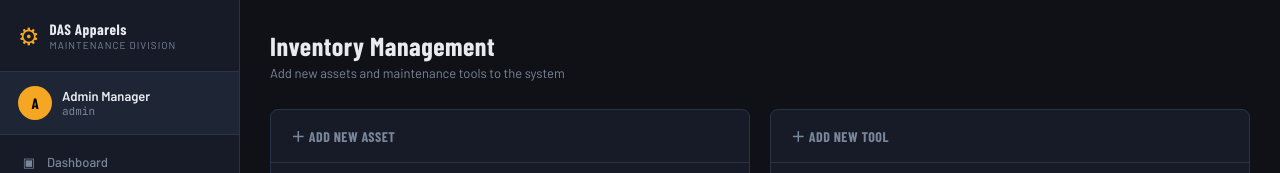
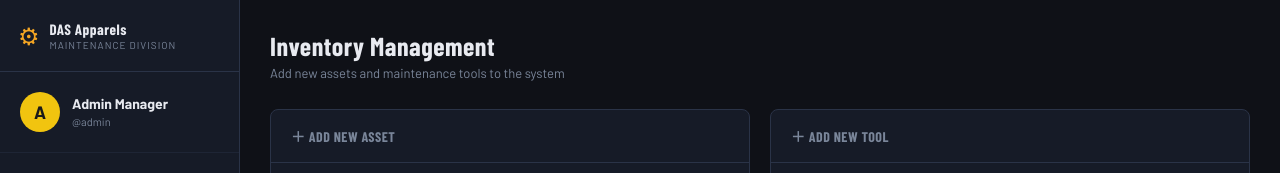
Before and after one commit to yohan-gamage/das-apperals, a Flask app: page /inventory in a window 1280 px wide. Shown: the top 173 px of the page. Run offline with Flask 3, Linux system fonts and the light colour scheme; a user stored in the database is signed in; data that the repository does not hold is empty; some libraries are stand-ins or nearby versions.

Commit message:
Update base.html

```diff
--- a/templates/base.html
+++ b/templates/base.html
@@ -19,13 +19,17 @@
                 <div class="brand-sub">Maintenance Division</div>
             </div>
         </div>
-        <div class="nav-user">
-            <div class="user-avatar">{{ session.employee_name[0] }}</div>
-            <div>
-                <div class="user-name">{{ session.employee_name }}</div>
-                <div class="user-role">{{ session.username }}</div>
+        <div class="profile-section" style="padding: 20px; border-bottom: 1px solid var(--bg3); position: relative;">
+            <a href="{{ url_for('my_profile') }}" class="profile-trigger" style="text-decoration: none; display: flex; align-items: center; gap: 12px; transition: 0.2s;">
+                <div class="avatar-circle" style="width: 40px; height: 40px; background: #f1c40f; color: #1a1a1a; border-radius: 50%; display: flex; align-items: center; justify-content: center; font-weight: bold; font-size: 18px;">
+                    {{ session.employee_name[0] | upper }}
+                </div>
+                <div class="profile-text">
+                    <h4 style="margin: 0; color: var(--text); font-size: 14px;">{{ session.employee_name }}</h4>
+                    <small style="color: var(--text-muted); font-size: 11px;">@{{ session.username }}</small>
+                </div>
+            </a>
             </div>
-        </div>
         <ul class="nav-links">
             <li><a href="{{ url_for('dashboard') }}" class="nav-link {% if request.endpoint == 'dashboard' %}active{% endif %}">
                 <span class="nav-icon">▣</span> Dashboard
```
